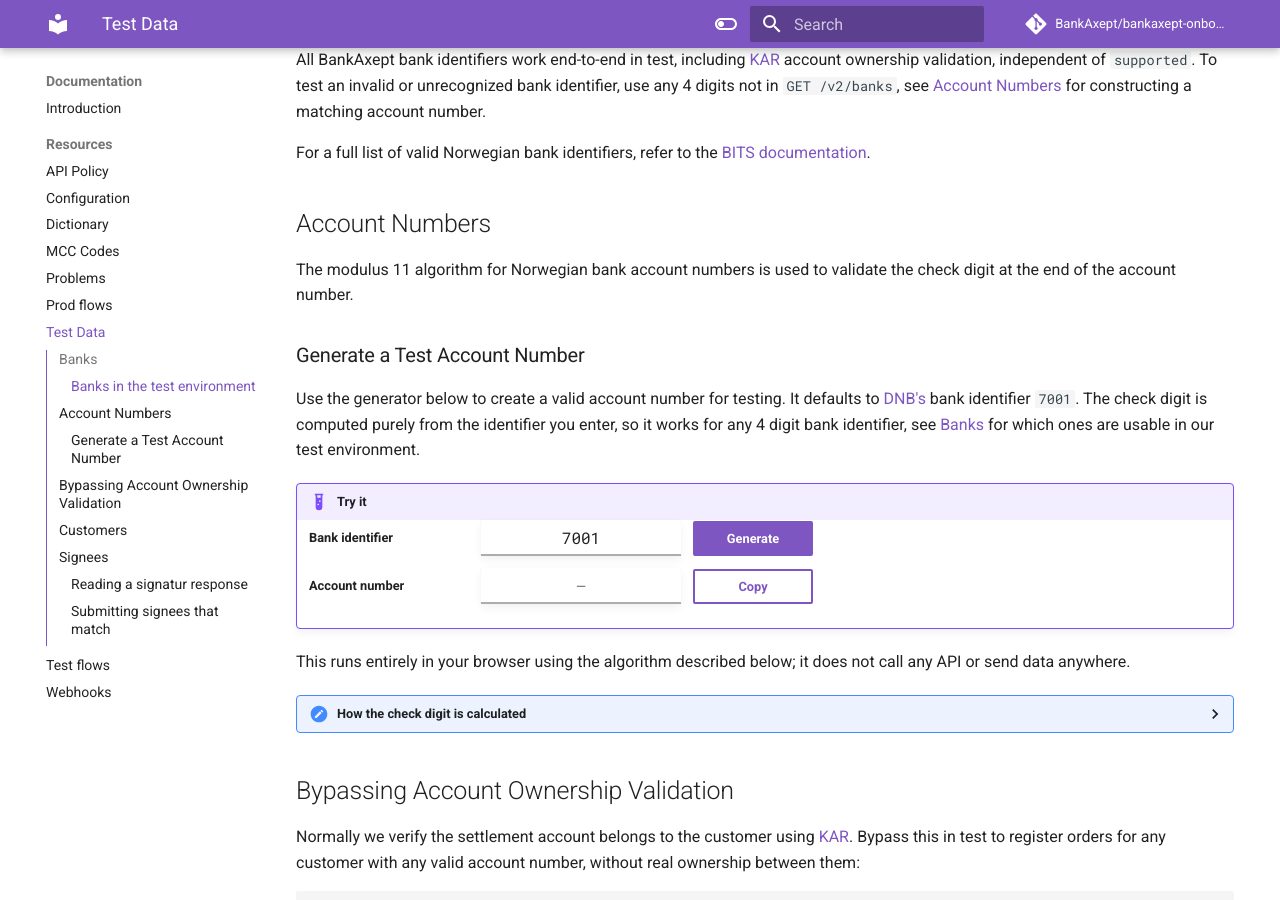
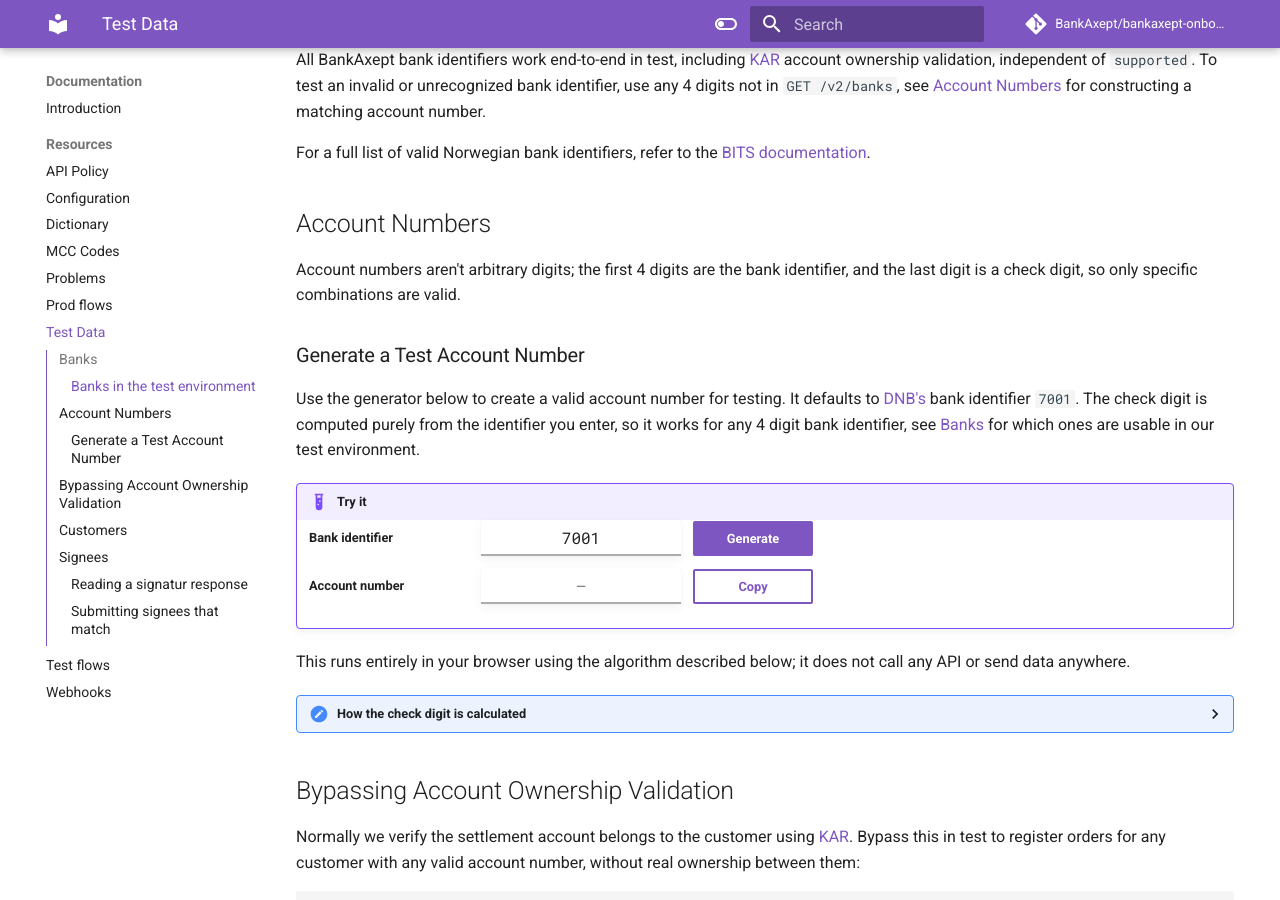
Before and after one commit to BankAxept/bankaxept-onboarding-external-documentation, an MkDocs documentation site: the page built from docs/test_data.md, in a window 1280 px wide and 900 px high, scrolled down 1291 px. Built offline with MkDocs 1.6.1 and Material for MkDocs 9.7.7, drawn with Linux system fonts in a browser that asks for light colours; comment, search, counter and statistics services are not loaded.

Commit message:
Replace orphaned modulus-11 opener with a short account-number structure summary
Moves the modulus-11 mention into the collapsed Calculation step
where it belongs, and gives the section a short, useful intro instead:
first 4 digits are the bank identifier, last digit is a check digit.

````diff
--- a/docs/test_data.md
+++ b/docs/test_data.md
@@ -47,7 +47,7 @@ For a full list of valid Norwegian bank identifiers, refer to the [BITS document
 
 ## Account Numbers
 
-The modulus 11 algorithm for Norwegian bank account numbers is used to validate the check digit at the end of the account number.
+Account numbers aren't arbitrary digits; the first 4 digits are the bank identifier, and the last digit is a check digit, so only specific combinations are valid.
 
 ### Generate a Test Account Number
 
@@ -78,7 +78,7 @@ This runs entirely in your browser using the algorithm described below; it does
 
 **Structure.** A Norwegian bank account number consists of 11 digits, where the first 4 digits represent the [bank identifier](dictionary.md) and the last digit is a check digit.
 
-**Calculation.** To display the calculation of the check digit, we will use the following example account number:
+**Calculation.** The check digit is validated using the modulus 11 algorithm. To display the calculation, we will use the following example account number:
 ```
 15067328555
 ```
````
